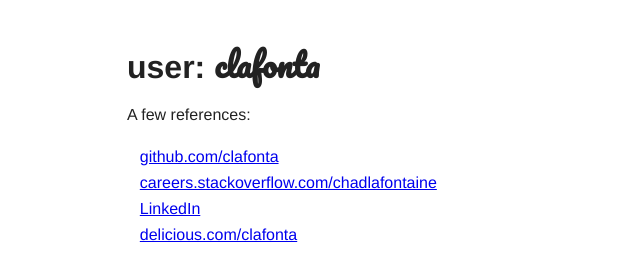
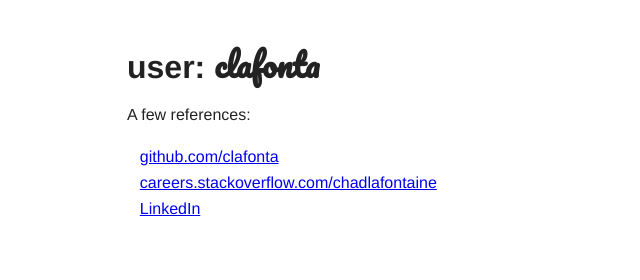
Before and after one commit to clafonta/clafonta.github.io, a plain HTML site: page index.html in a window 1280 px wide. Shown: the whole page, without its empty margins (0-640 px from the left). Drawn offline with nearby package versions, Linux system fonts and the light colour scheme.

Commit message:
Update index.html
removed obsolete links.

```diff
--- a/index.html
+++ b/index.html
@@ -49,7 +49,6 @@
                                 <li><a href="https://github.com/clafonta">github.com/clafonta</a></li>
                                 <li><a href="http://careers.stackoverflow.com/chadlafontaine">careers.stackoverflow.com/chadlafontaine</a></li>
                                 <li><a href="http://lnkd.in/dD_cr4F">LinkedIn</a></li>
-                                <li><a href="https://delicious.com/clafonta">delicious.com/clafonta</a></li>
                                 <li>
 
                             </ul>
```
